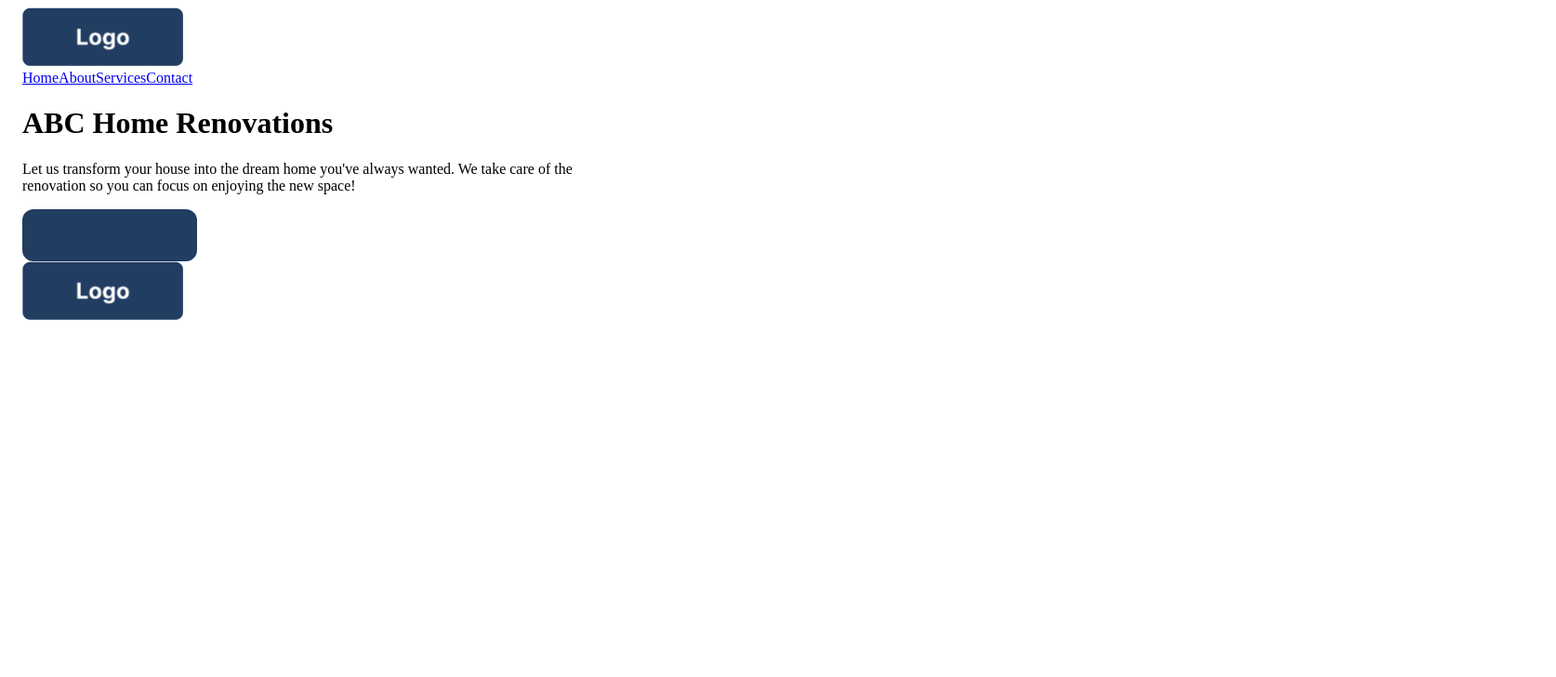
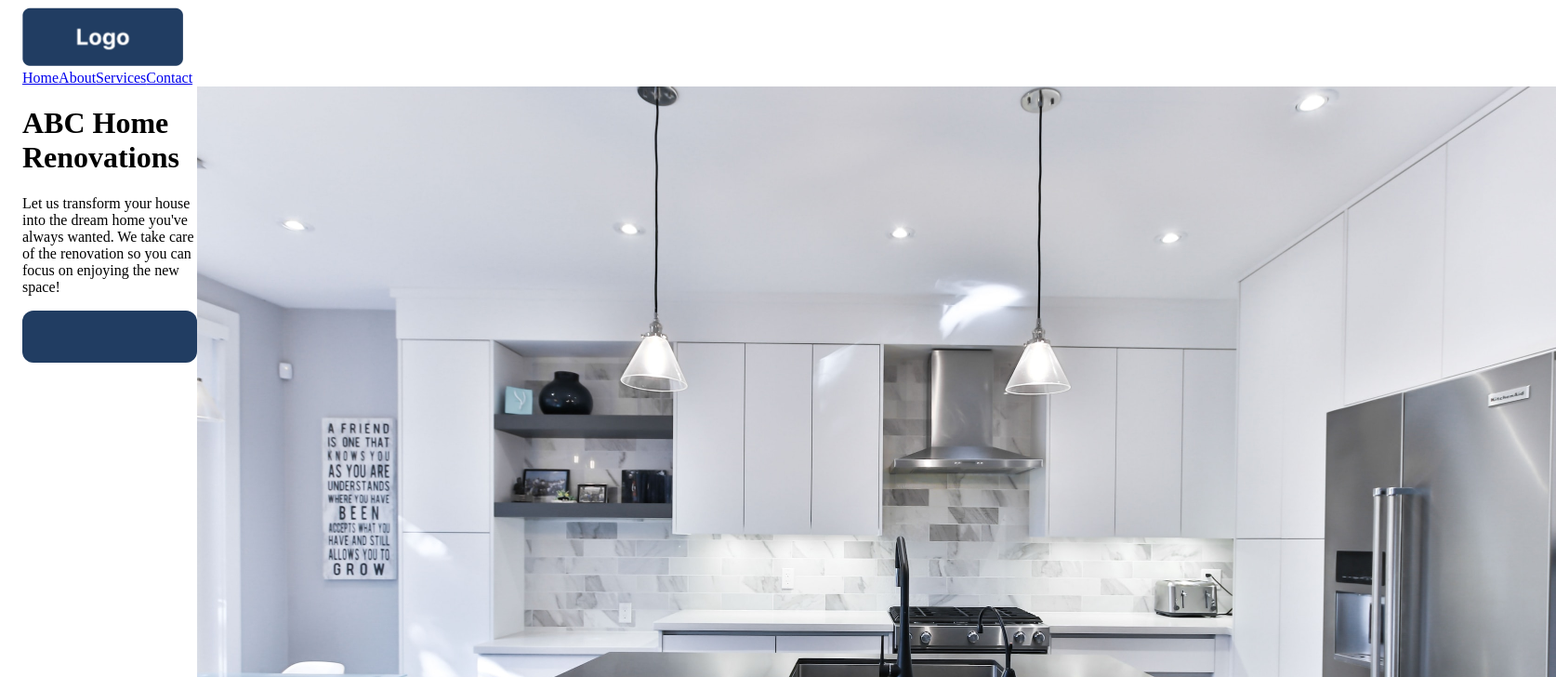
Before and after one commit to nathanielhf/loft17-exercise, a Nuxt app in the folder abc-home-renos/: page / in a window 1280 px wide. Shown: the top 728 px of the page at 93% size, 1674 px wide, since content can reach past the window. Built offline with nearby package versions, Linux system fonts and the light colour scheme.

Commit message:
basic buttons that take different classes for brand colors, unstyled hero component

```diff
--- a/abc-home-renos/components/Hero.vue
+++ b/abc-home-renos/components/Hero.vue
@@ -6,7 +6,14 @@
       <Button class="abc-blue"/>
     </div>
     <div class="hero-image">
-
+      <img src="@/assets/images/abc-hero.jfif">
     </div>
   </div>
 </template>
+
+<style scoped>
+.hero-image img {
+  width: 1462px;
+  height: 990px
+}
+</style>
```
